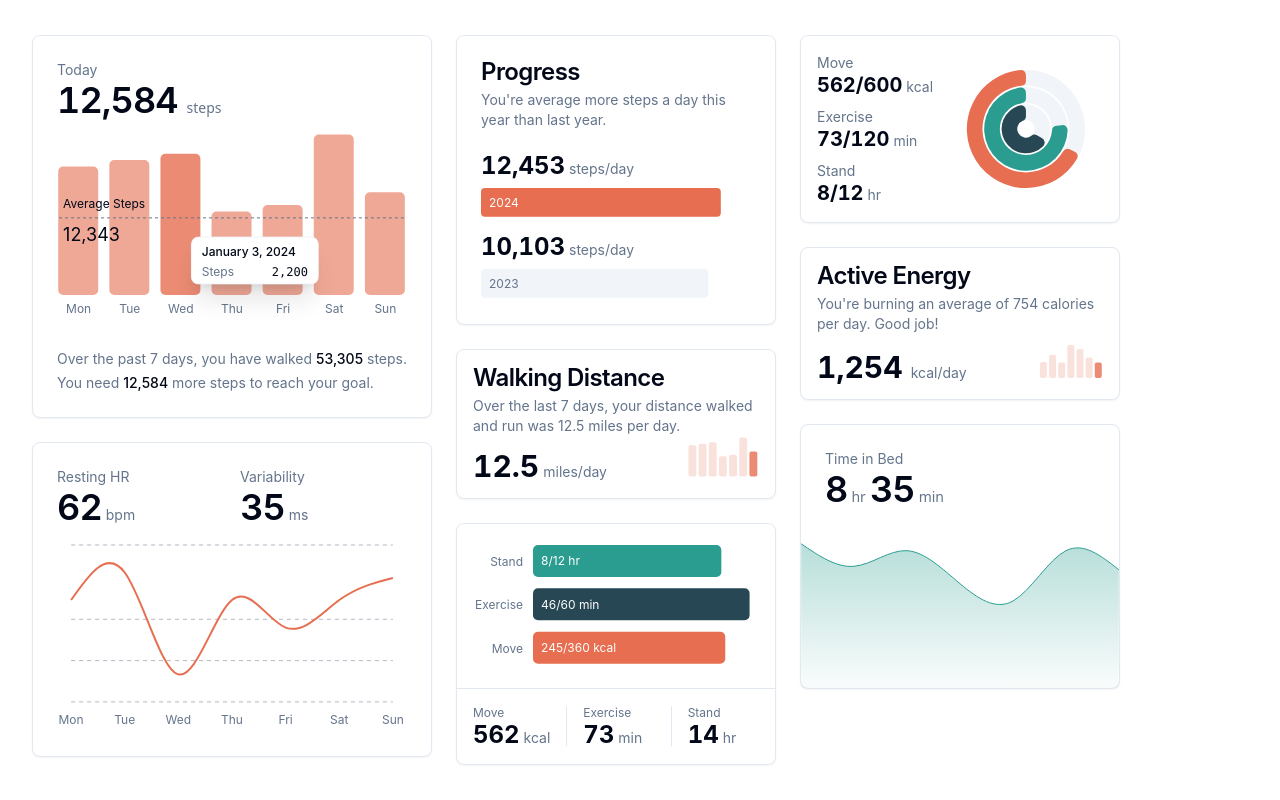
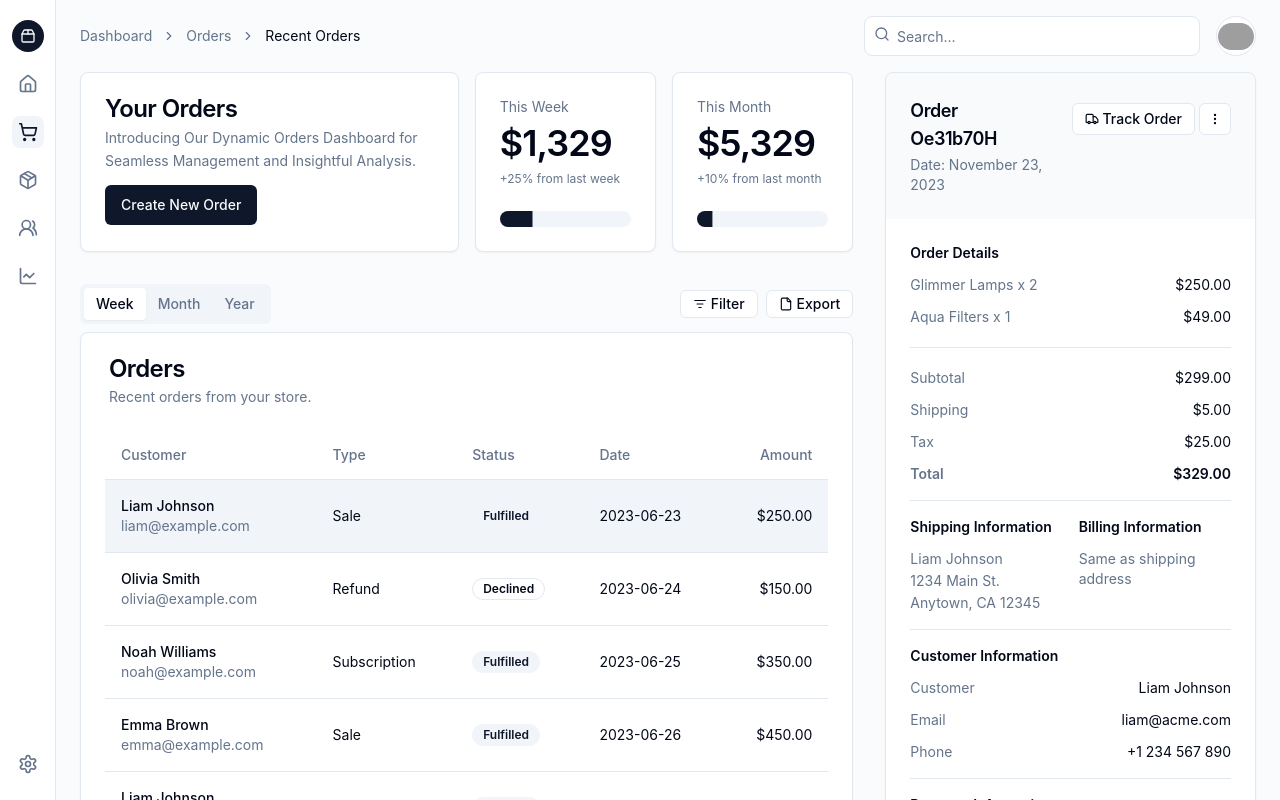
Before and after one commit to wolfsouldev/dashboard-company-react, a React (Vite) app: page / in a window 1280 px wide. Shown: the top 800 px of the page. Built offline with nearby package versions, Linux system fonts and the light colour scheme; grey boxes are pictures that could not be loaded.

Commit message:
feat: ..
.

```diff
--- a/src/App.tsx
+++ b/src/App.tsx
@@ -1,7 +1,10 @@
-import { Charts } from "@/pages/dashboard/Chart";
+import { Dashboard } from "./pages/dashboard/Dasboard";
+import { TooltipProvider } from "./components/ui/tooltip";
 
 export default function App() {
   return (
-    <Charts/>
-  )
+    <TooltipProvider>
+      <Dashboard />
+    </TooltipProvider>
+  );
 }
--- a/src/pages/dashboard/Dasboard.tsx
+++ b/src/pages/dashboard/Dasboard.tsx
@@ -17,7 +17,7 @@ import {
   Truck,
   Users2,
 } from "lucide-react";
-import { Link } from "react-router-dom";
+
 import { Badge } from "@/components/ui/badge";
 import {
   Breadcrumb,
@@ -74,70 +74,70 @@ export function Dashboard() {
     <div className="flex min-h-screen w-full flex-col bg-muted/40">
       <aside className="fixed inset-y-0 left-0 z-10 hidden w-14 flex-col border-r bg-background sm:flex">
         <nav className="flex flex-col items-center gap-4 px-2 sm:py-5">
-          <Link
-            to="#"
+          <a
+            href="#"
             className="group flex h-9 w-9 shrink-0 items-center justify-center gap-2 rounded-full bg-primary text-lg font-semibold text-primary-foreground md:h-8 md:w-8 md:text-base"
           >
             <Package2 className="h-4 w-4 transition-all group-hover:scale-110" />
             <span className="sr-only">Acme Inc</span>
-          </Link>
+          </a>
           <Tooltip>
             <TooltipTrigger asChild>
-              <Link
-                to="#"
+              <a
+                href="#"
                 className="flex h-9 w-9 items-center justify-center rounded-lg text-muted-foreground transition-colors hover:text-foreground md:h-8 md:w-8"
               >
                 <Home className="h-5 w-5" />
                 <span className="sr-only">Dashboard</span>
-              </Link>
+              </a>
             </TooltipTrigger>
             <TooltipContent side="right">Dashboard</TooltipContent>
           </Tooltip>
           <Tooltip>
             <TooltipTrigger asChild>
-              <Link
-                to="#"
+              <a
+                href="#"
                 className="flex h-9 w-9 items-center justify-center rounded-lg bg-accent text-accent-foreground transition-colors hover:text-foreground md:h-8 md:w-8"
               >
                 <ShoppingCart className="h-5 w-5" />
                 <span className="sr-only">Orders</span>
-              </Link>
+              </a>
             </TooltipTrigger>
             <TooltipContent side="right">Orders</TooltipContent>
           </Tooltip>
           <Tooltip>
             <TooltipTrigger asChild>
-              <Link
-                to="#"
+              <a
+                href="#"
                 className="flex h-9 w-9 items-center justify-center rounded-lg text-muted-foreground transition-colors hover:text-foreground md:h-8 md:w-8"
               >
                 <Package className="h-5 w-5" />
                 <span className="sr-only">Products</span>
-              </Link>
+              </a>
             </TooltipTrigger>
             <TooltipContent side="right">Products</TooltipContent>
           </Tooltip>
           <Tooltip>
             <TooltipTrigger asChild>
-              <Link
-                to="#"
+              <a
+                href="#"
                 className="flex h-9 w-9 items-center justify-center rounded-lg text-muted-foreground transition-colors hover:text-foreground md:h-8 md:w-8"
               >
                 <Users2 className="h-5 w-5" />
                 <span className="sr-only">Customers</span>
-              </Link>
+              </a>
             </TooltipTrigger>
             <TooltipContent side="right">Customers</TooltipContent>
           </Tooltip>
           <Tooltip>
             <TooltipTrigger asChild>
-              <Link
-                to="#"
+              <a
+                href="#"
                 className="flex h-9 w-9 items-center justify-center rounded-lg text-muted-foreground transition-colors hover:text-foreground md:h-8 md:w-8"
               >
                 <LineChart className="h-5 w-5" />
                 <span className="sr-only">Analytics</span>
-              </Link>
+              </a>
             </TooltipTrigger>
             <TooltipContent side="right">Analytics</TooltipContent>
           </Tooltip>
@@ -145,13 +145,13 @@ export function Dashboard() {
         <nav className="mt-auto flex flex-col items-center gap-4 px-2 sm:py-5">
           <Tooltip>
             <TooltipTrigger asChild>
-              <Link
-                to="#"
+              <a
+                href="#"
                 className="flex h-9 w-9 items-center justify-center rounded-lg text-muted-foreground transition-colors hover:text-foreground md:h-8 md:w-8"
               >
                 <Settings className="h-5 w-5" />
                 <span className="sr-only">Settings</span>
-              </Link>
+              </a>
             </TooltipTrigger>
             <TooltipContent side="right">Settings</TooltipContent>
           </Tooltip>
@@ -168,48 +168,48 @@ export function Dashboard() {
             </SheetTrigger>
             <SheetContent side="left" className="sm:max-w-xs">
               <nav className="grid gap-6 text-lg font-medium">
-                <Link
-                  to="#"
+                <a
+                  href="#"
                   className="group flex h-10 w-10 shrink-0 items-center justify-center gap-2 rounded-full bg-primary text-lg font-semibold text-primary-foreground md:text-base"
                 >
                   <Package2 className="h-5 w-5 transition-all group-hover:scale-110" />
                   <span className="sr-only">Acme Inc</span>
-                </Link>
-                <Link
-                  to="#"
+                </a>
+                <a
+                  href="#"
                   className="flex items-center gap-4 px-2.5 text-muted-foreground hover:text-foreground"
                 >
                   <Home className="h-5 w-5" />
                   Dashboard
-                </Link>
-                <Link
-                  to="#"
+                </a>
+                <a
+                  href="#"
                   className="flex items-center gap-4 px-2.5 text-foreground"
                 >
                   <ShoppingCart className="h-5 w-5" />
                   Orders
-                </Link>
-                <Link
-                  to="#"
+                </a>
+                <a
+                  href="#"
                   className="flex items-center gap-4 px-2.5 text-muted-foreground hover:text-foreground"
                 >
                   <Package className="h-5 w-5" />
                   Products
-                </Link>
-                <Link
-                  to="#"
+                </a>
+                <a
+                  href="#"
                   className="flex items-center gap-4 px-2.5 text-muted-foreground hover:text-foreground"
                 >
                   <Users2 className="h-5 w-5" />
                   Customers
-                </Link>
-                <Link
-                  to="#"
+                </a>
+                <a
+                  href="#"
                   className="flex items-center gap-4 px-2.5 text-muted-foreground hover:text-foreground"
                 >
                   <LineChart className="h-5 w-5" />
                   Settings
-                </Link>
+                </a>
               </nav>
             </SheetContent>
           </Sheet>
@@ -217,13 +217,13 @@ export function Dashboard() {
             <BreadcrumbList>
               <BreadcrumbItem>
                 <BreadcrumbLink asChild>
-                  <Link to="#">Dashboard</Link>
+                  <a href="#">Dashboard</a>
                 </BreadcrumbLink>
               </BreadcrumbItem>
               <BreadcrumbSeparator />
               <BreadcrumbItem>
                 <BreadcrumbLink asChild>
-                  <Link to="#">Orders</Link>
+                  <a href="#">Orders</a>
                 </BreadcrumbLink>
               </BreadcrumbItem>
               <BreadcrumbSeparator />
@@ -278,7 +278,7 @@ export function Dashboard() {
                   </CardDescription>
                 </CardHeader>
                 <CardFooter>
-                  <Button>Create New Order</Button>
+                  <Button className="bg-primary">Create New Order</Button>
                 </CardFooter>
               </Card>
               <Card x-chunk="dashboard-05-chunk-1">
```
